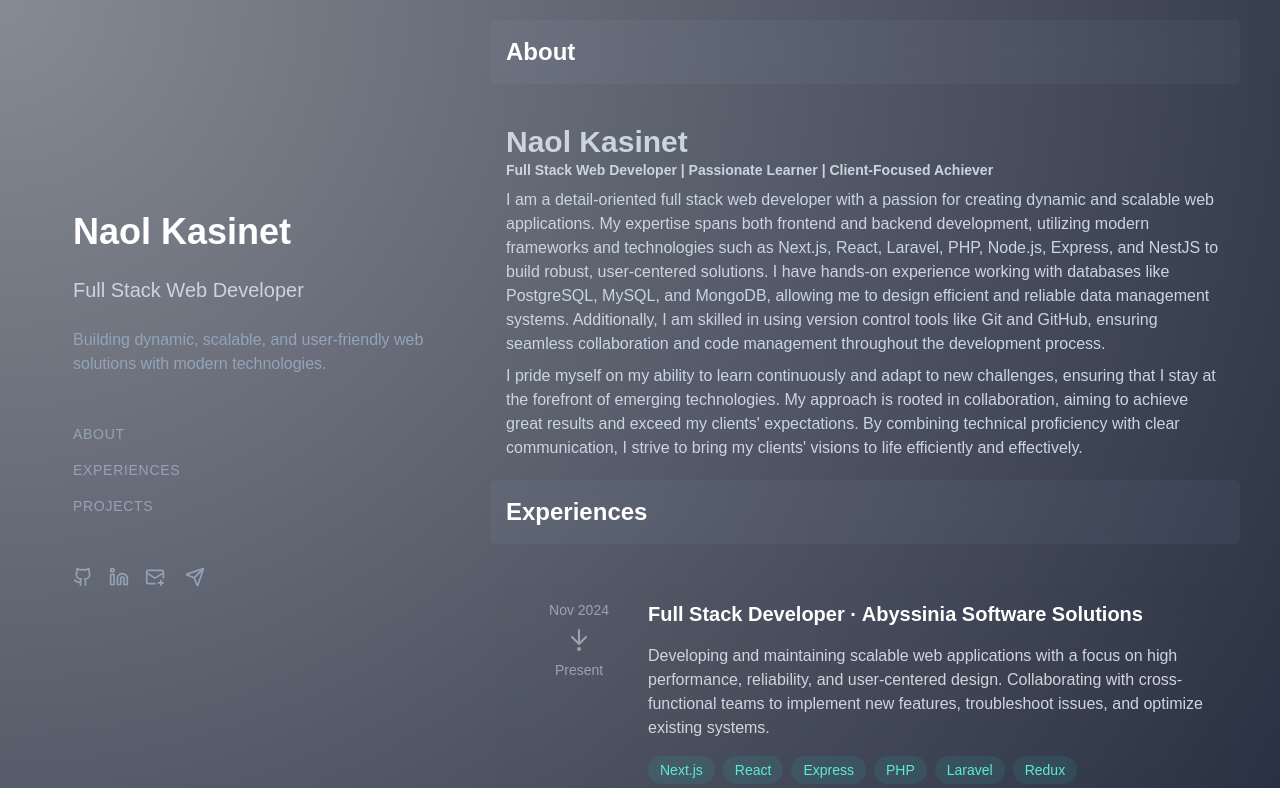
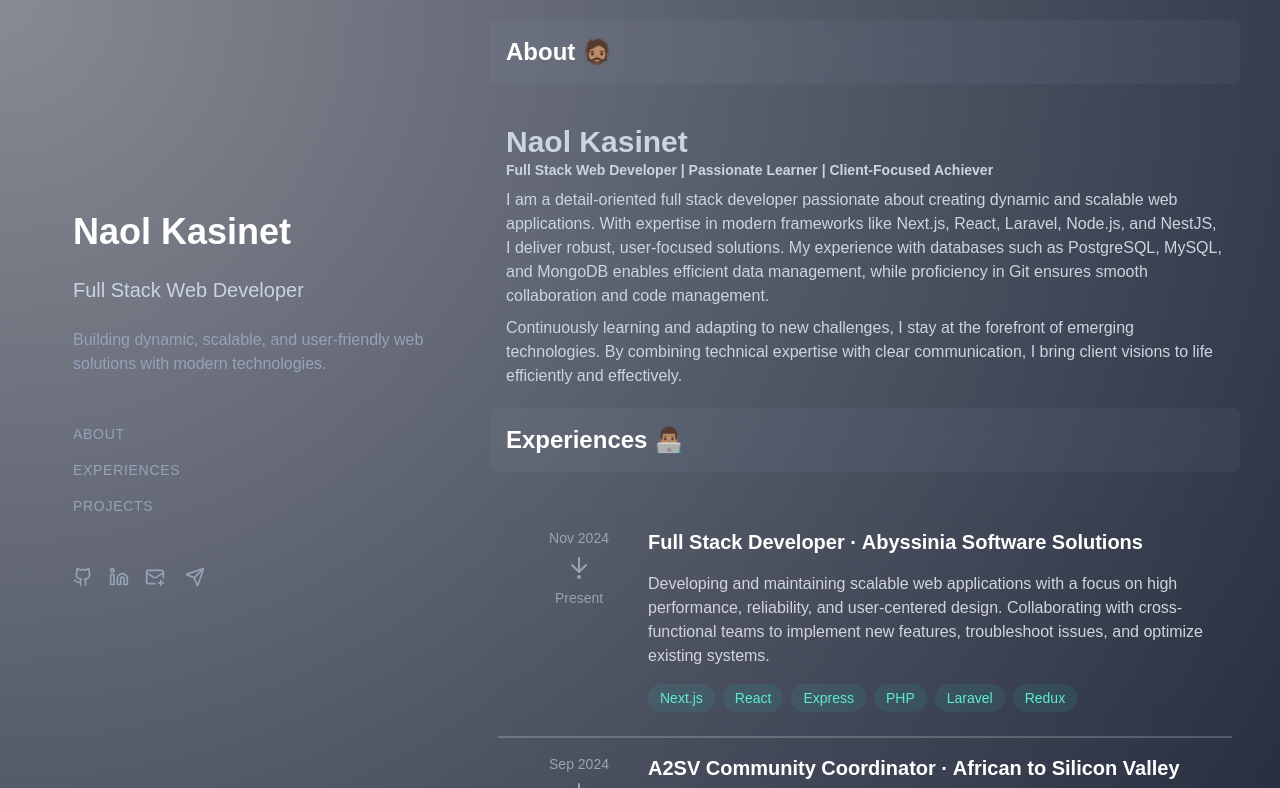
Before and after one commit to Naol86/portfolio, a Next.js app: page / in a window 1280 px wide. Shown: the top 788 px of the page. Built offline with nearby package versions, Linux system fonts and the light colour scheme.

Commit message:
Enhance component titles with emojis for improved visual engagement and update project descriptions for clarity

```diff
--- a/src/components/About.tsx
+++ b/src/components/About.tsx
@@ -4,7 +4,7 @@ import Title from "./Title";
 export default function About() {
   return (
     <div id="about" className="my-5">
-      <Title title="About" />
+      <Title title="About 🧔🏽" />
       <section className="space-y-2 divide-y-2 divide-white/20 px-2">
         <div className="px-2">
           <h1 className="text-3xl mt-2 font-bold">Naol Kasinet</h1>
@@ -14,26 +14,19 @@ export default function About() {
           </h2>
           <div className="gap-2 flex flex-col text-base">
             <p>
-              I am a detail-oriented full stack web developer with a passion for
-              creating dynamic and scalable web applications. My expertise spans
-              both frontend and backend development, utilizing modern frameworks
-              and technologies such as Next.js, React, Laravel, PHP, Node.js,
-              Express, and NestJS to build robust, user-centered solutions. I
-              have hands-on experience working with databases like PostgreSQL,
-              MySQL, and MongoDB, allowing me to design efficient and reliable
-              data management systems. Additionally, I am skilled in using
-              version control tools like Git and GitHub, ensuring seamless
-              collaboration and code management throughout the development
-              process.
+              I am a detail-oriented full stack developer passionate about
+              creating dynamic and scalable web applications. With expertise in
+              modern frameworks like Next.js, React, Laravel, Node.js, and
+              NestJS, I deliver robust, user-focused solutions. My experience
+              with databases such as PostgreSQL, MySQL, and MongoDB enables
+              efficient data management, while proficiency in Git ensures smooth
+              collaboration and code management.
             </p>
             <p>
-              I pride myself on my ability to learn continuously and adapt to
-              new challenges, ensuring that I stay at the forefront of emerging
-              technologies. My approach is rooted in collaboration, aiming to
-              achieve great results and exceed my clients&apos; expectations. By
-              combining technical proficiency with clear communication, I strive
-              to bring my clients&apos; visions to life efficiently and
-              effectively.
+              Continuously learning and adapting to new challenges, I stay at
+              the forefront of emerging technologies. By combining technical
+              expertise with clear communication, I bring client visions to life
+              efficiently and effectively.
             </p>
           </div>
         </div>
--- a/src/components/Achievements.tsx
+++ b/src/components/Achievements.tsx
@@ -48,7 +48,7 @@ const achievements: achievement[] = [
 export default function Achievements() {
   return (
     <div id="achievements pb-10">
-      <Title title="Achievements" />
+      <Title title="Achievements 🏆" />
       <section className="grid sm:grid-cols-2 divide-white/20 px-4 sm:px-5 gap-4">
         {achievements.map((achievement, index) => (
           <Achievement key={index} achievement={achievement} />
--- a/src/components/Experiences.tsx
+++ b/src/components/Experiences.tsx
@@ -48,7 +48,7 @@ const experiences = [
 export default function Experiences() {
   return (
     <div id="experiences">
-      <Title title="Experiences" />
+      <Title title="Experiences 👨🏽‍💻" />
       <section className="space-y-2 divide-y-2 divide-white/20 px-2">
         {experiences.map((experience, index) => (
           <Experience key={index} experience={experience} />
--- a/src/components/Projects.tsx
+++ b/src/components/Projects.tsx
@@ -2,7 +2,6 @@ import React from "react";
 import Title from "./Title";
 import Project from "./Project";
 
-export default function Projects() {
 const projects = [
   {
     startDate: "2024-11-20",
@@ -63,9 +62,11 @@ export default function Projects() {
       "The project prioritizes usability, visual design, and seamless API integrations.",
   },
 ];
+
+export default function Projects() {
   return (
     <div id="projects" className="my-5 pb-14">
-      <Title title="Projects" />
+      <Title title="Projects 🏗️" />
       <section className="space-y-2 divide-y-2 divide-white/20 px-2">
         {projects.map((project, index) => (
           <Project key={index} project={project} />
```
Lines whose indentation alone changed are shown as unchanged.
